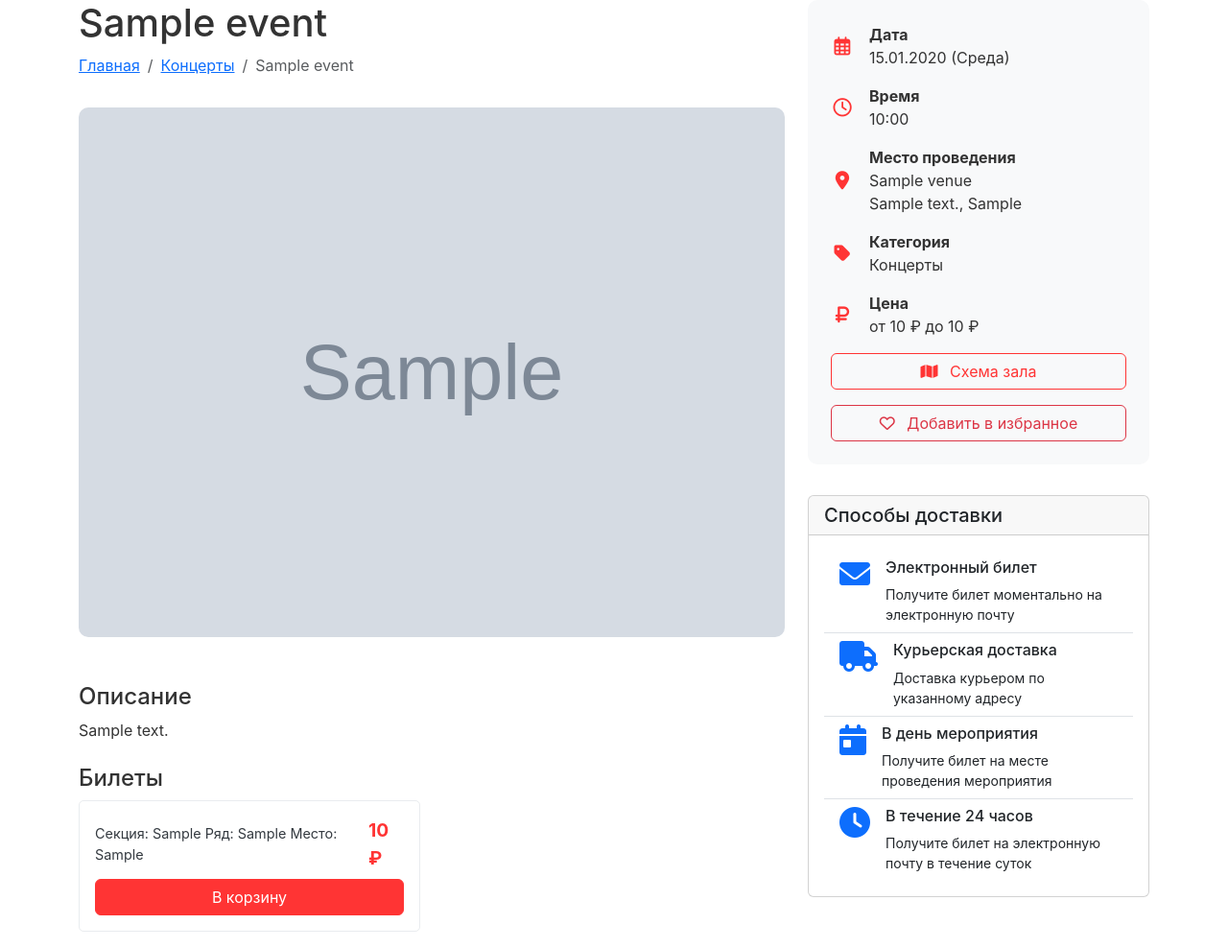
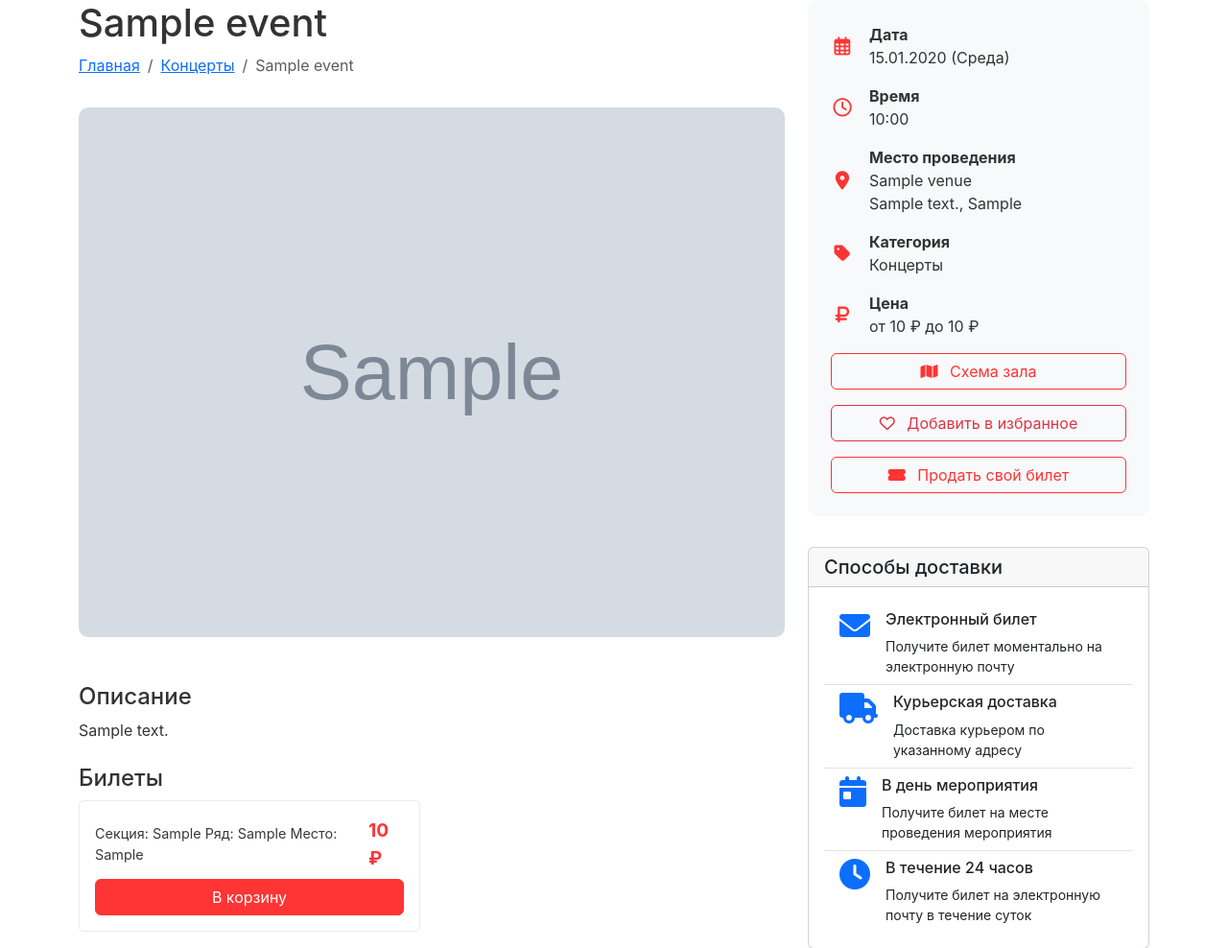
Before and after one commit to Officer88/tik_mak, a Flask app: page /event/1 in a window 1280 px wide. Shown: the part 213-1201 px from the top of the page at 96% size. Run offline with Flask 3, Linux system fonts and the light colour scheme; tables that the repository leaves empty hold one stand-in row (values such as "Sample post"); grey boxes marked "Sample" are stand-in pictures.

Commit message:
Add sell ticket functionality
Replit-Commit-Author: Agent
Replit-Commit-Session-Id: b68f5f71-f5cb-4914-b00e-5085bf7c9dd5
Replit-Commit-Screenshot-Url: https://storage.googleapis.com/screenshot-production-us-central1/8fd244ac-9cbf-4837-abb7-edaa35c73ee7/3e1a1470-d396-465b-b33b-2fcc5c6c4eff.jpg

```diff
--- a/routes.py
+++ b/routes.py
@@ -391,6 +391,9 @@ def submit_review(event_id):
 # Sell ticket route
 @main_bp.route('/sell-ticket', methods=['GET', 'POST'])
 def sell_ticket():
+    # Получаем event_id из параметров запроса, если он передан
+    event_id = request.args.get('event_id', type=int)
+
     form = SellTicketForm()
 
     # Populate event select field
@@ -398,6 +401,10 @@ def sell_ticket():
         (e.id, f"{e.title} ({e.date.strftime('%d.%m.%Y %H:%M')})")
         for e in Event.query.filter(Event.date >= datetime.now()).order_by(Event.date).all()
     ]
+
+    # Устанавливаем выбранное мероприятие, если оно передано в URL
+    if request.method == 'GET' and event_id:
+        form.event_id.data = event_id
 
     if form.validate_on_submit():
         # Определяем user_id для билета
--- a/templates/event.html
+++ b/templates/event.html
@@ -288,6 +288,13 @@
                     </form>
                     {% endif %}
                 </div>
+
+                <!-- Sell your ticket button -->
+                <div class="mt-3">
+                    <a href="{{ url_for('main.sell_ticket', event_id=event.id) }}" class="btn btn-outline-primary w-100">
+                        <i class="fas fa-ticket-alt me-2"></i> Продать свой билет
+                    </a>
+                </div>
             </div>
 
             <!-- Delivery methods info -->
```
